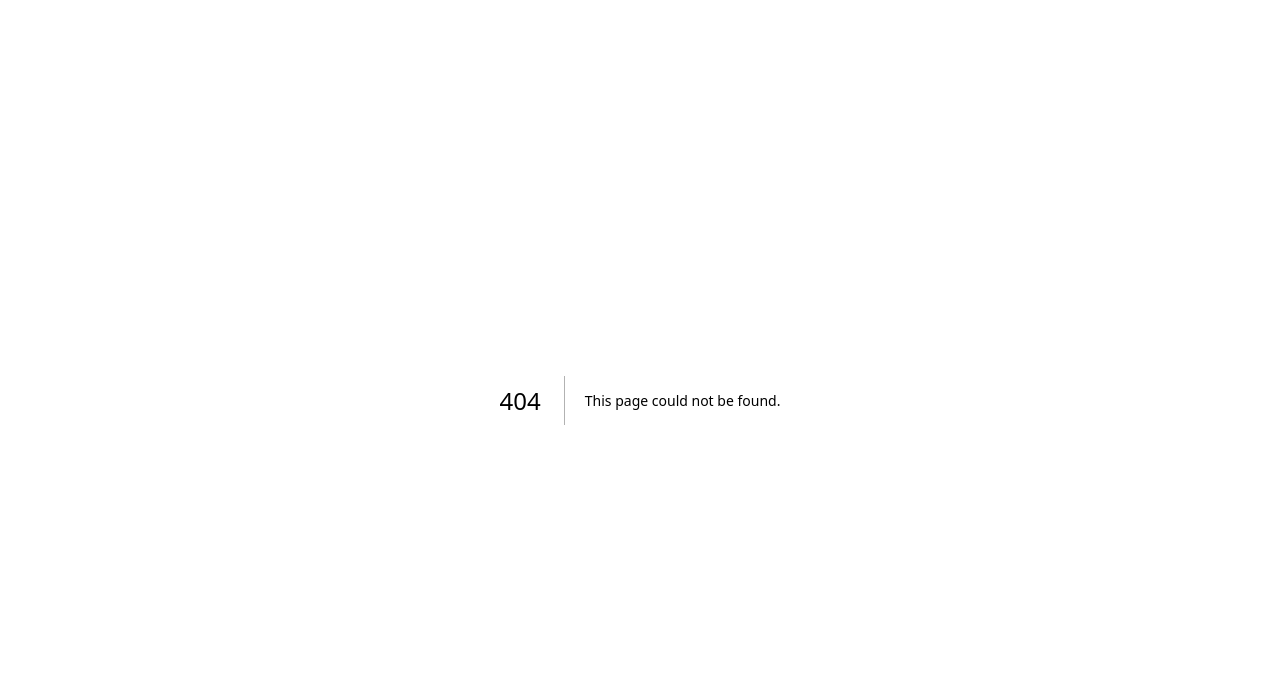
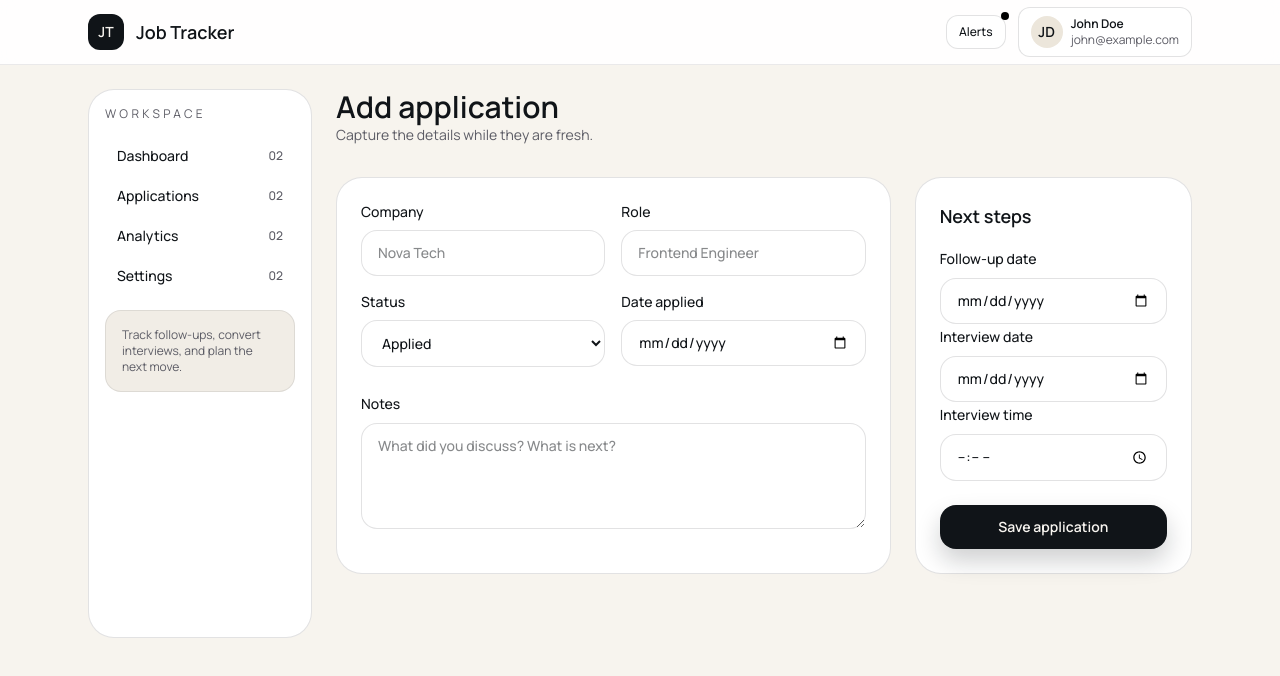
Before and after one commit to thanheuro20057-cloud/Job-Tracking-Application, a Next.js app: page /applications/new in a window 1280 px wide. Before the commit this address had no page. Shown: the top 676 px of the page. Built offline with nearby package versions, Linux system fonts and the light colour scheme.

Commit message:
Add new application form page
Introduces a new page at src/app/(app)/applications/new/page.tsx with a form for adding job application details, including company, role, status, dates, notes, and next steps.

```diff
--- /dev/null
+++ b/src/app/(app)/applications/new/page.tsx
@@ -0,0 +1,90 @@
+export default function AddApplicationPage() {
+  return (
+    <div className="space-y-8">
+      <section>
+        <h1 className="text-3xl font-semibold font-[var(--font-space-grotesk)]">
+          Add application
+        </h1>
+        <p className="text-sm text-muted-foreground">
+          Capture the details while they are fresh.
+        </p>
+      </section>
+
+      <section className="grid gap-6 lg:grid-cols-[2fr_1fr]">
+        <div className="space-y-6 rounded-[26px] border border-border bg-card p-6">
+          <div className="grid gap-4 md:grid-cols-2">
+            <label className="text-sm font-medium">
+              Company
+              <input
+                className="mt-2 w-full rounded-2xl border border-border bg-white px-4 py-3 text-sm"
+                placeholder="Nova Tech"
+              />
+            </label>
+            <label className="text-sm font-medium">
+              Role
+              <input
+                className="mt-2 w-full rounded-2xl border border-border bg-white px-4 py-3 text-sm"
+                placeholder="Frontend Engineer"
+              />
+            </label>
+            <label className="text-sm font-medium">
+              Status
+              <select className="mt-2 w-full rounded-2xl border border-border bg-white px-4 py-3 text-sm">
+                <option>Applied</option>
+                <option>Interview</option>
+                <option>Offer</option>
+                <option>Rejected</option>
+              </select>
+            </label>
+            <label className="text-sm font-medium">
+              Date applied
+              <input
+                className="mt-2 w-full rounded-2xl border border-border bg-white px-4 py-3 text-sm"
+                type="date"
+              />
+            </label>
+          </div>
+
+          <label className="text-sm font-medium">
+            Notes
+            <textarea
+              className="mt-2 w-full rounded-2xl border border-border bg-white px-4 py-3 text-sm"
+              rows={4}
+              placeholder="What did you discuss? What is next?"
+            />
+          </label>
+        </div>
+
+        <div className="space-y-6 rounded-[26px] border border-border bg-card p-6">
+          <div className="space-y-4">
+            <h2 className="text-lg font-semibold">Next steps</h2>
+            <label className="text-sm font-medium">
+              Follow-up date
+              <input
+                className="mt-2 w-full rounded-2xl border border-border bg-white px-4 py-3 text-sm"
+                type="date"
+              />
+            </label>
+            <label className="text-sm font-medium">
+              Interview date
+              <input
+                className="mt-2 w-full rounded-2xl border border-border bg-white px-4 py-3 text-sm"
+                type="date"
+              />
+            </label>
+            <label className="text-sm font-medium">
+              Interview time
+              <input
+                className="mt-2 w-full rounded-2xl border border-border bg-white px-4 py-3 text-sm"
+                type="time"
+              />
+            </label>
+          </div>
+          <button className="w-full rounded-2xl bg-primary px-5 py-3 text-sm font-semibold text-primary-foreground shadow-[0_12px_24px_rgba(16,20,24,0.2)]">
+            Save application
+          </button>
+        </div>
+      </section>
+    </div>
+  );
+}
```
